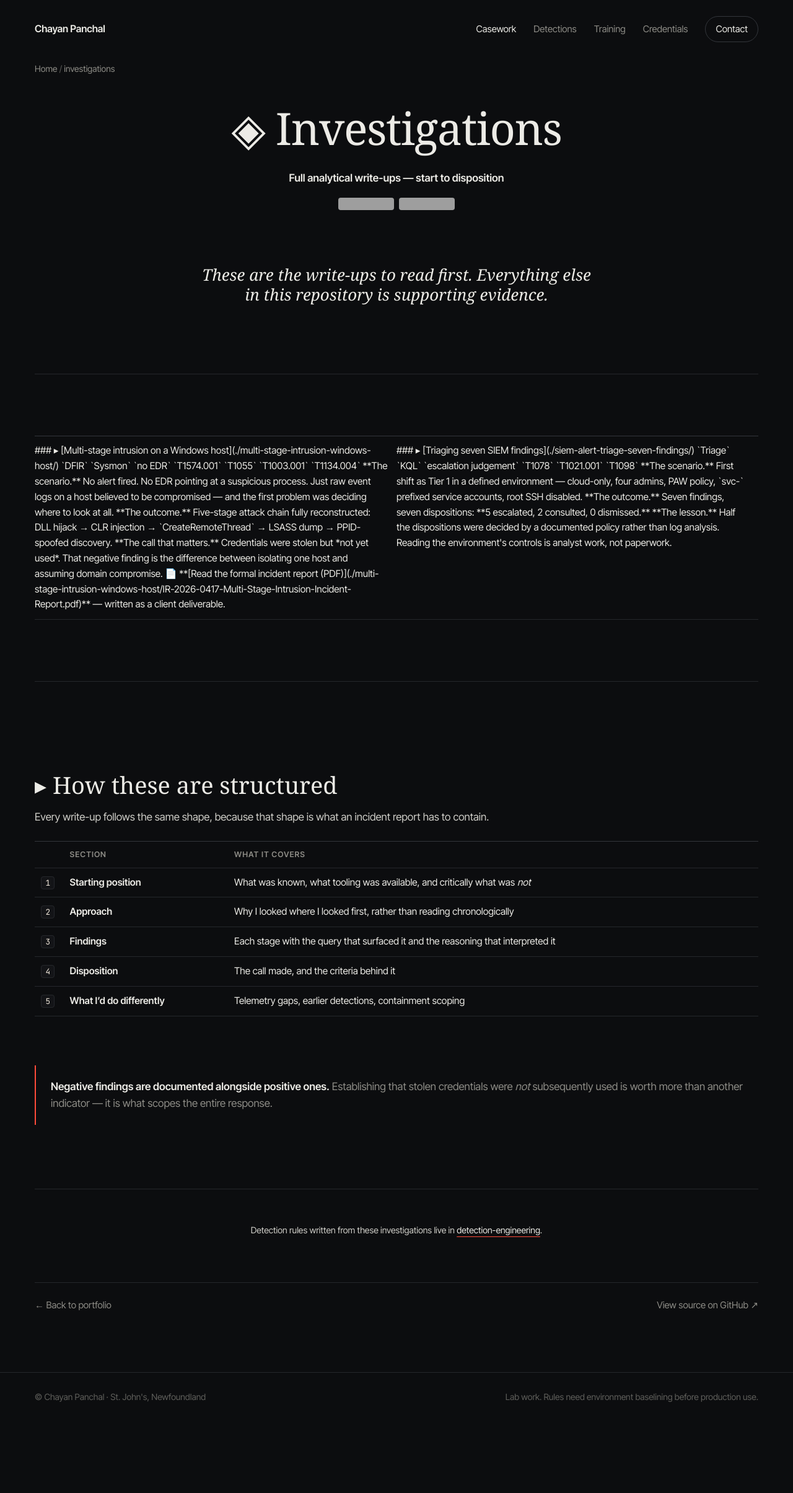
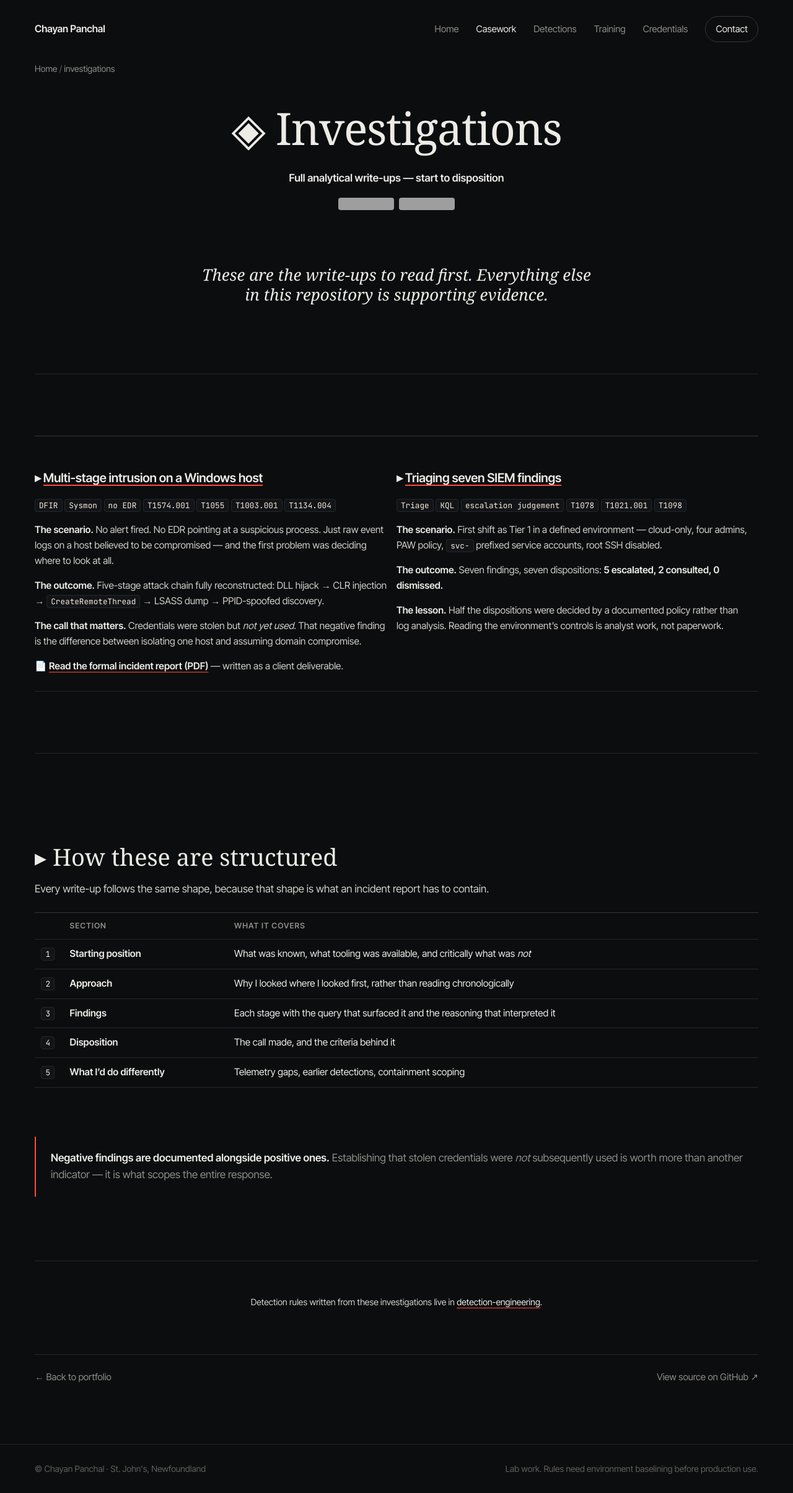
Before and after one commit to akatetron/signal-over-noise, a Jekyll site: the page built from investigations/README.md, in a window 1280 px wide. Shown: the whole page at 62% size. Built offline with Jekyll 4.4.1, drawn with Linux system fonts in a browser that asks for light colours; some web fonts are replaced; our own code applies the rules of GitHub Pages for plain Markdown files; before the commit the page ends 2294 px from its top, so only the background shows below that; grey boxes are pictures that could not be loaded.

Commit message:
Add contact page, Home nav link, fix raw markdown in HTML tables
Contact gets its own page with links and availability details, and the
top bar now includes Home. Table cells built with HTML in the casework
and detections READMEs are marked markdown="1" so their content renders
on the site instead of showing raw markdown.

```diff
--- a/_layouts/default.html
+++ b/_layouts/default.html
@@ -9,18 +9,19 @@
   <link rel="preconnect" href="https://fonts.googleapis.com">
   <link rel="preconnect" href="https://fonts.gstatic.com" crossorigin>
   <link href="https://fonts.googleapis.com/css2?family=Instrument+Serif:ital@0;1&family=Inter+Tight:wght@400;500;600&family=JetBrains+Mono:wght@400&display=swap" rel="stylesheet">
-  <link rel="stylesheet" href="{{ '/assets/css/site.css' | relative_url }}?v=8">
+  <link rel="stylesheet" href="{{ '/assets/css/site.css' | relative_url }}?v=9">
 </head>
 <body>
   {%- assign section = page.url | split: '/' | slice: 1 | first -%}
   <nav class="nav">
     <a class="me" href="{{ '/' | relative_url }}">Chayan Panchal</a>
     <div class="links">
+      <a href="{{ '/' | relative_url }}">Home</a>
       <a href="{{ '/investigations/' | relative_url }}"{% if section == 'investigations' %} aria-current="page"{% endif %}>Casework</a>
       <a href="{{ '/detection-engineering/' | relative_url }}"{% if section == 'detection-engineering' %} aria-current="page"{% endif %}>Detections</a>
       <a href="{{ '/htb-academy/' | relative_url }}"{% if section == 'htb-academy' or section == 'google-cybersecurity-certificate' or section == 'handwritten-notes' %} aria-current="page"{% endif %}>Training</a>
       <a href="{{ '/certifications/' | relative_url }}"{% if section == 'certifications' %} aria-current="page"{% endif %}>Credentials</a>
-      <a class="cta" href="{{ '/#contact' | relative_url }}">Contact</a>
+      <a class="cta" href="{{ '/contact/' | relative_url }}"{% if section == 'contact' %} aria-current="page"{% endif %}>Contact</a>
     </div>
   </nav>
 
--- a/assets/css/site.css
+++ b/assets/css/site.css
@@ -41,7 +41,7 @@
 .nav .links a:hover, .nav .links a[aria-current="page"] { color: var(--text); }
 .nav .links a.cta { color: var(--text); border: 1px solid var(--line-2); padding: 8px 16px; border-radius: 999px; transition: border-color .15s, background .15s; }
 .nav .links a.cta:hover { border-color: var(--text); }
-@media (max-width: 760px) { .nav .links a:not(.cta) { display: none; } }
+@media (max-width: 760px) { .nav .links a:not(.cta):not(:first-child) { display: none; } .nav .links { gap: 18px; } }
 
 /* ---------- shared bits ---------- */
 .kicker { font-size: 13.5px; color: var(--red); font-weight: 600; letter-spacing: .09em; text-transform: uppercase; margin: 0 0 20px; }
@@ -221,6 +221,26 @@
 .doc .course-list a:hover { color: var(--red); }
 @media (max-width: 760px) { .cred-row, .course-cols { grid-template-columns: 1fr; } .cred-links { padding-left: 0; } .cred-meta div { grid-template-columns: 100px 1fr; } }
 
+/* ---------- contact page ---------- */
+.doc h1.contact-title { font-size: clamp(56px, 8vw, 128px); line-height: .92; letter-spacing: -.025em; margin: 8px 0 28px; }
+.doc h1.contact-title em { color: var(--red); }
+.contact-grid { display: grid; grid-template-columns: 1.2fr 1fr; gap: 72px; margin: 8px 0 44px; }
+.contact-links { list-style: none; padding: 0 !important; margin: 0; border-top: 1px solid var(--line-2); max-width: none !important; }
+.contact-links li { margin: 0 !important; border-bottom: 1px solid var(--line); }
+.doc .contact-links a { display: grid; grid-template-columns: 1fr auto 28px; gap: 20px; align-items: baseline; padding: 22px 4px; text-decoration: none; transition: padding .2s, background .2s; }
+.doc .contact-links a:hover { padding-left: 16px; background: linear-gradient(90deg, var(--red-soft), transparent 70%); }
+.contact-links .k { font-family: var(--serif); font-size: clamp(28px, 2.6vw, 40px); line-height: 1; color: var(--text); }
+.contact-links .v { color: var(--muted); font-size: 15px; }
+.contact-links .go { color: var(--red); font-size: 22px; text-align: right; transition: transform .2s; }
+.contact-links a:hover .go { transform: translateX(4px); }
+.contact-facts { margin: 0; border-top: 1px solid var(--line-2); }
+.contact-facts div { display: grid; grid-template-columns: 130px 1fr; gap: 16px; padding: 14px 0; border-bottom: 1px solid var(--line); }
+.contact-facts dt { font-size: 12.5px; letter-spacing: .08em; text-transform: uppercase; color: var(--faint); font-weight: 600; padding-top: 4px; }
+.contact-facts dd { margin: 0; }
+.doc > .btn { text-decoration: none; color: var(--bg); }
+.doc > .btn:hover { color: #fff; }
+@media (max-width: 900px) { .contact-grid { grid-template-columns: 1fr; gap: 36px; } .doc .contact-links a { grid-template-columns: 1fr 24px; } .contact-links .v { grid-row: 2; } }
+
 /* =================================================================
    Write-up pages (markdown through _layouts/default.html)
    ================================================================= */
--- /dev/null
+++ b/contact/index.html
@@ -0,0 +1,28 @@
+---
+layout: default
+title: Contact
+description: Get in touch with Chayan Panchal, SOC Analyst, about SOC Analyst and Blue Team roles in the EU, Asia and Canada.
+---
+<p class="kicker">Contact</p>
+<h1 class="contact-title">Hiring for a SOC team?<br><em>Let's talk.</em></h1>
+<p class="lede">I'm looking for SOC Analyst and Blue Team roles. Happy to walk through any rule, investigation or decision on this site in detail.</p>
+
+<div class="contact-grid">
+  <ul class="contact-links">
+    <li><a href="https://www.linkedin.com/in/chayanpanchal"><span class="k">LinkedIn</span><span class="v">/in/chayanpanchal</span><span class="go">→</span></a></li>
+    <li><a href="https://academy.hackthebox.com/achievement/badge/de728e19-b659-11f1-82d1-bea50ffe6cb4"><span class="k">Hack The Box</span><span class="v">@DarkHexReaper</span><span class="go">→</span></a></li>
+    <li><a href="https://github.com/akatetron/signal-over-noise"><span class="k">GitHub</span><span class="v">akatetron</span><span class="go">→</span></a></li>
+    <li><a href="{{ '/investigations/multi-stage-intrusion-windows-host/IR-2026-0417-Multi-Stage-Intrusion-Incident-Report.pdf' | relative_url }}"><span class="k">Sample incident report</span><span class="v">IR-2026-0417 · PDF</span><span class="go">→</span></a></li>
+  </ul>
+
+  <dl class="contact-facts">
+    <div><dt>Status</dt><dd><span class="ok">●</span> Open to work</dd></div>
+    <div><dt>Roles</dt><dd>SOC Analyst (Tier 1), Blue Team</dd></div>
+    <div><dt>Regions</dt><dd>EU (sponsorship required), Asia, Canada</dd></div>
+    <div><dt>Based in</dt><dd>St. John's, Newfoundland, Canada</dd></div>
+    <div><dt>Credentials</dt><dd>HTB CDSA · Google Cybersecurity · <a href="{{ '/certifications/' | relative_url }}">all</a></dd></div>
+    <div><dt>Languages</dt><dd>English (IELTS B2)</dd></div>
+  </dl>
+</div>
+
+<a class="btn" href="https://www.linkedin.com/in/chayanpanchal">Message me on LinkedIn <span class="arr">→</span></a>
--- a/index.html
+++ b/index.html
@@ -13,18 +13,19 @@
   <link rel="preconnect" href="https://fonts.googleapis.com">
   <link rel="preconnect" href="https://fonts.gstatic.com" crossorigin>
   <link href="https://fonts.googleapis.com/css2?family=Instrument+Serif:ital@0;1&family=Inter+Tight:wght@400;500;600&family=JetBrains+Mono:wght@400&display=swap" rel="stylesheet">
-  <link rel="stylesheet" href="/signal-over-noise/assets/css/site.css?v=8">
+  <link rel="stylesheet" href="/signal-over-noise/assets/css/site.css?v=9">
 </head>
 <body>
 
 <nav class="nav">
   <a class="me" href="./">Chayan Panchal</a>
   <div class="links">
+    <a href="./" aria-current="page">Home</a>
     <a href="investigations/">Casework</a>
     <a href="detection-engineering/">Detections</a>
     <a href="htb-academy/">Training</a>
     <a href="certifications/">Credentials</a>
-    <a class="cta" href="#contact">Contact</a>
+    <a class="cta" href="contact/">Contact</a>
   </div>
 </nav>
 
--- a/investigations/README.md
+++ b/investigations/README.md
@@ -21,7 +21,7 @@
 
 <table>
 <tr>
-<td width="50%" valign="top">
+<td width="50%" valign="top" markdown="1">
 
 ### ▸ [Multi-stage intrusion on a Windows host](./multi-stage-intrusion-windows-host/)
 
@@ -36,7 +36,7 @@
 📄 **[Read the formal incident report (PDF)](./multi-stage-intrusion-windows-host/IR-2026-0417-Multi-Stage-Intrusion-Incident-Report.pdf)** — written as a client deliverable.
 
 </td>
-<td width="50%" valign="top">
+<td width="50%" valign="top" markdown="1">
 
 ### ▸ [Triaging seven SIEM findings](./siem-alert-triage-seven-findings/)
 
```
Also changed, not shown: detection-engineering/README.md (+4 -4 lines).
